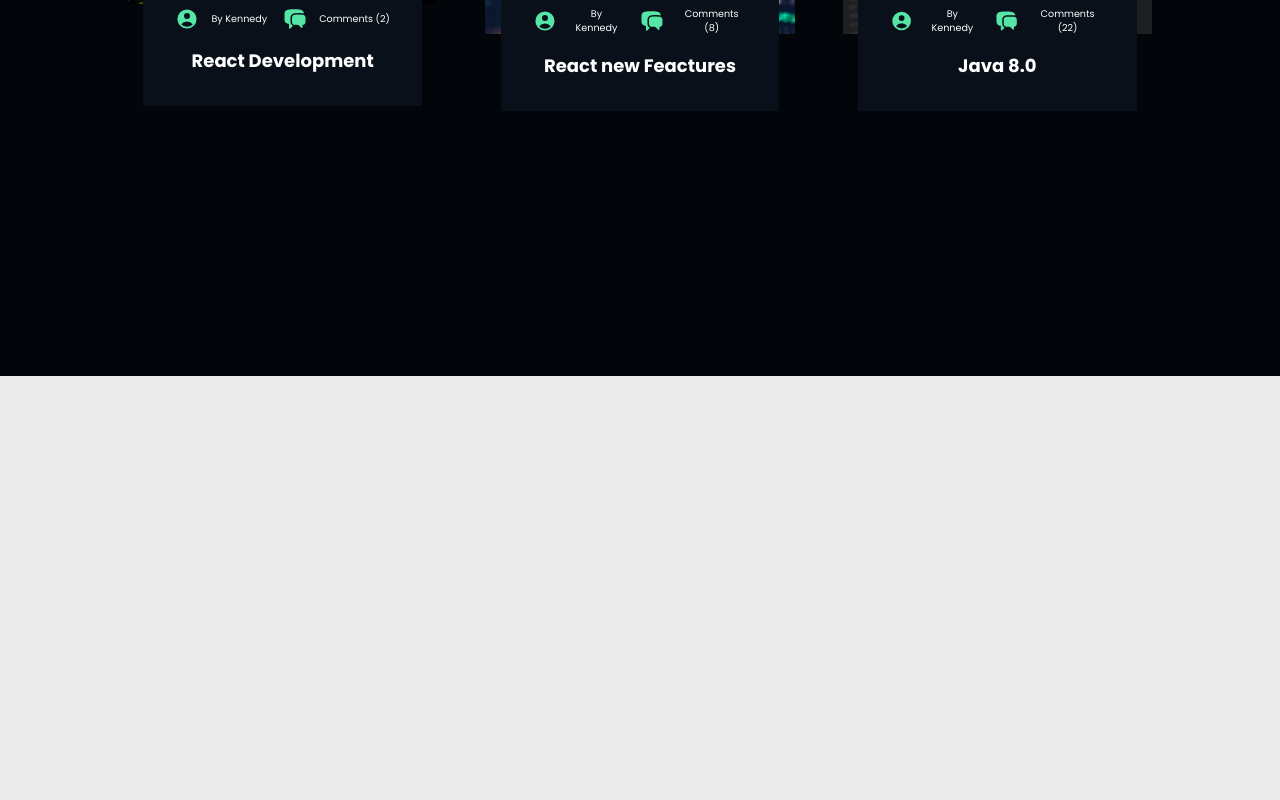
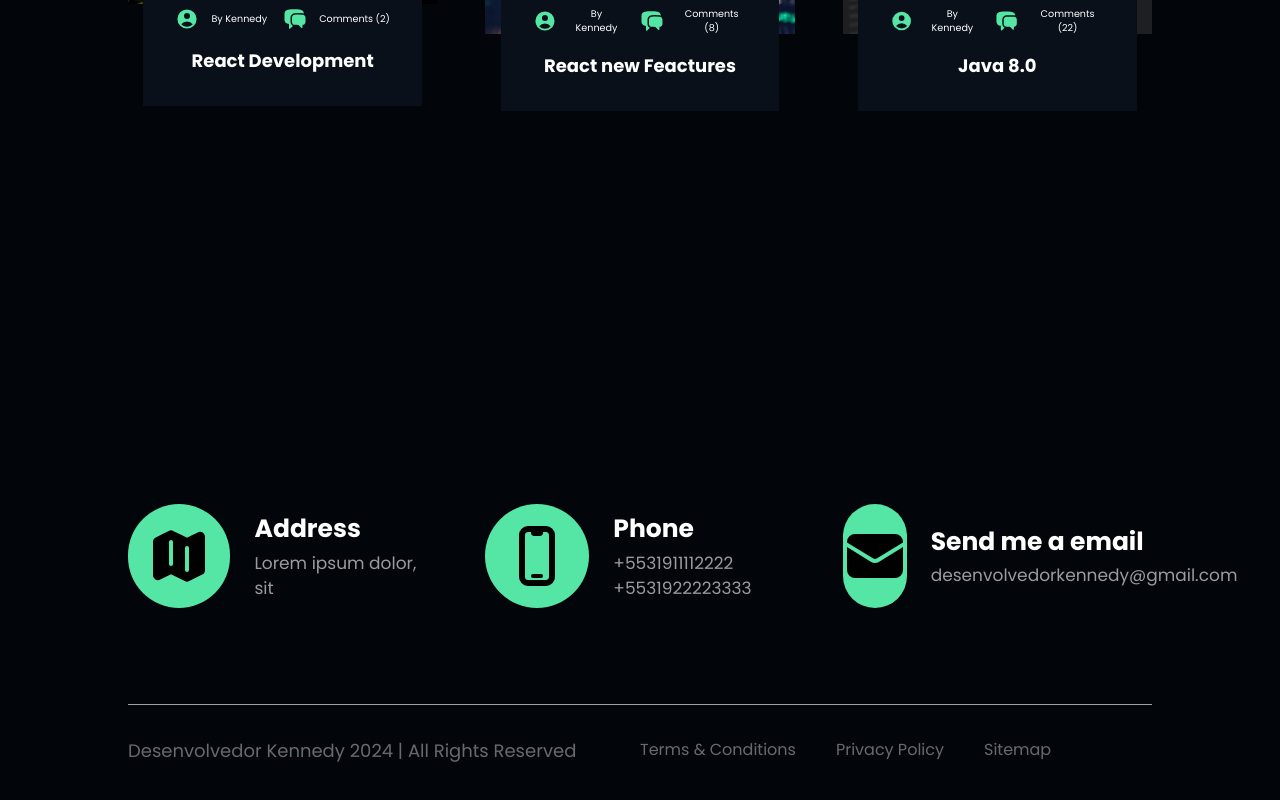
Before and after one commit to KEENNEEDYY/portfolio-landingpage-project, a React (Vite) app: page / in a window 1280 px wide. Shown: the part 7125-7925 px from the top of the page. Before the commit the page ends 7501 px from the top, so only its background shows below. Built offline with nearby package versions, Linux system fonts and the light colour scheme.

Commit message:
Footer template
Signed-off-by: KEENNEEDYY <kennedy.costa.valenet@gmail.com>

```diff
--- /dev/null
+++ b/src/components/Footer/css-footer.ts
@@ -0,0 +1,21 @@
+export const main_container = "pt-[8rem] pb-[4rem] bg-[#02050a]";
+
+export const institutional_information = "grid border-b-[1px] pb-[6rem] border-gray-400 grid-cols-1 lg:grid-cols-3 md:grid-cols-2 w-[80%] mx-auto gap-[3rem]";
+
+export const institutional_information_items = "flex items-center space-x-6";
+
+export const icon_container = "md:w-[6.5rem] md:h-[6.5rem] w-[5rem] h-[5rem] flex items-center justify-center rounded-full bg-[#55e6a5]";
+
+export const icon_style = "md:w-[4rem] md:h-[4rem] w-[3.5rem] h-[3.5rem] text-black";
+
+export const iten_title = "text-[25px] mb-[0.2rem] font-semibold text-white";
+
+export const iten_subtitle = "text-[17px] w-[90%] text-white opacity-60";
+
+export const footnotes_container = "w-[80%] mt-[2rem] mx-auto grid grid-cols-1 md:grid-cols-2 items-center justify-between";
+
+export const institutional_rights = "text-[18px] mb-[2rem] md:mb-0 text-white opacity-40";
+
+export const others_footnotes_container = "flex items-center space-x-10";
+
+export const others_footnotes_items = "text-[16px] text-white opacity-40"
--- /dev/null
+++ b/src/components/Footer/index.tsx
@@ -0,0 +1,61 @@
+import * as css_footer from "./css-footer";
+import { DevicePhoneMobileIcon, EnvelopeIcon, MapIcon } from "@heroicons/react/24/solid";
+
+export default function Footer() {
+    return (
+        <div className={css_footer.main_container}>
+            <div className={css_footer.institutional_information}>
+                <div className={css_footer.institutional_information_items}>
+                    <div className={css_footer.icon_container}>
+                        <MapIcon className={css_footer.icon_style} />
+                    </div>
+                    <div>
+                        <h1 className={css_footer.iten_title}>
+                            Address
+                        </h1>
+                        <p className={css_footer.iten_subtitle}>
+                            Lorem ipsum dolor, sit
+                        </p>
+                    </div>
+                </div>
+                <div className={css_footer.institutional_information_items}>
+                    <div className={css_footer.icon_container}>
+                        <DevicePhoneMobileIcon className={css_footer.icon_style} />
+                    </div>
+                    <div>
+                        <h1 className={css_footer.iten_title}>
+                            Phone
+                        </h1>
+                        <p className={css_footer.iten_subtitle}>
+                            +5531911112222 <br />
+                            +5531922223333
+                        </p>
+                    </div>
+                </div>
+                <div className={css_footer.institutional_information_items}>
+                    <div className={css_footer.icon_container}>
+                        <EnvelopeIcon className={css_footer.icon_style} />
+                    </div>
+                    <div>
+                        <h1 className={css_footer.iten_title}>
+                            Send me a email
+                        </h1>
+                        <p className={css_footer.iten_subtitle}>
+                            desenvolvedorkennedy@gmail.com
+                        </p>
+                    </div>
+                </div>
+            </div>
+            <div className={css_footer.footnotes_container}>
+                <div className={css_footer.institutional_rights}>
+                    Desenvolvedor Kennedy 2024 | All Rights Reserved
+                </div>
+                <div className={css_footer.others_footnotes_container}>
+                    <p className={css_footer.others_footnotes_items}>Terms & Conditions</p>
+                    <p className={css_footer.others_footnotes_items}>Privacy Policy</p>
+                    <p className={css_footer.others_footnotes_items}>Sitemap</p>
+                </div>
+            </div>
+        </div>
+    );
+}
--- a/src/pages/Home/index.tsx
+++ b/src/pages/Home/index.tsx
@@ -8,6 +8,7 @@
 import Projects from './sections/Projects';
 import Brief from './sections/Brief';
 import Articles from './sections/Articles';
+import Footer from '../../components/Footer';
 
 export default function Home() {
 
@@ -34,6 +35,7 @@
           <Projects />
           <Brief />
           <Articles />
+          <Footer />
         </div>
       </main>
     </>
```
